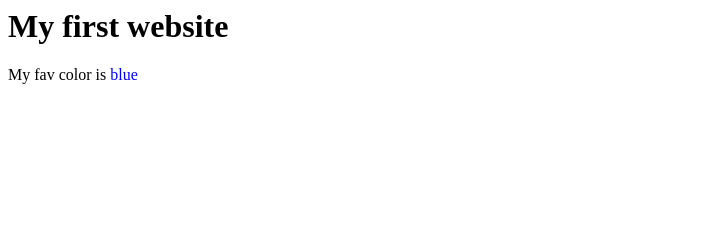
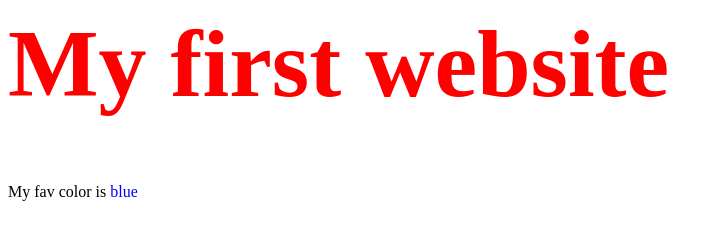
Before and after one commit to KaynonG/Benji-the-Hedgehog, a plain HTML site: page index.html in a window 1280 px wide. Shown: the whole page, without its empty margins (0-722 px from the left). Drawn offline with Linux system fonts and the light colour scheme.

Commit message:
Add css styles page

```diff
--- /dev/null
+++ b/css/styles.css
@@ -0,0 +1,4 @@
+h1 {
+    color: red;
+    font-size: 6em;
+}
--- a/index.html
+++ b/index.html
@@ -1,2 +1,10 @@
-<h1>My first website</h1>
-<p>My fav color is <span style="color:blue;">blue</span></p>
+<html>
+    <head>
+    <title>yeet</title>
+    <link rel="stylesheet" type="text/css" href="css/styles.css">
+</head>
+
+<body>
+    <h1>My first website</h1>
+    <p>My fav color is <span style="color:blue;">blue</span></p>
+</body></html>
```
